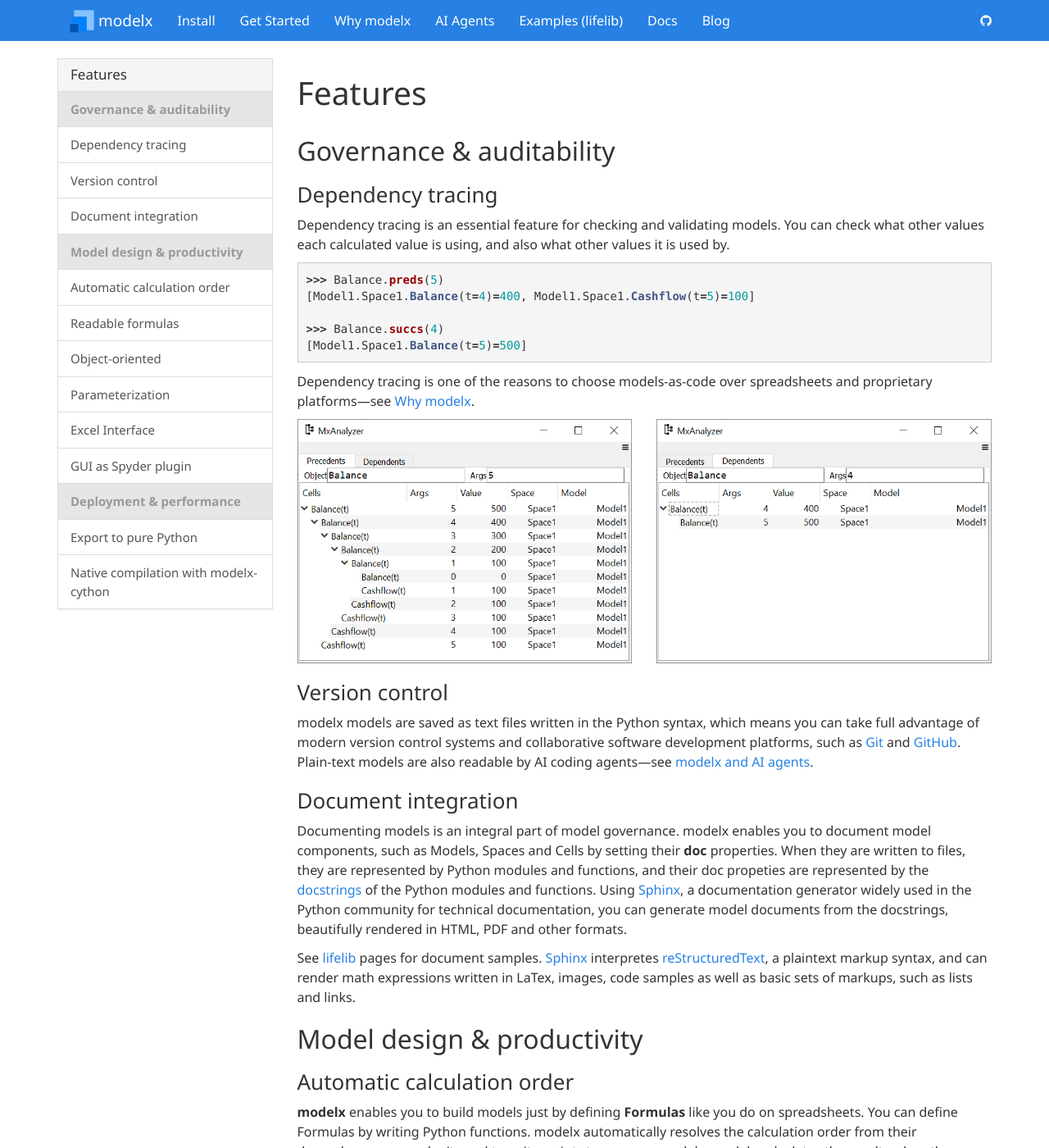
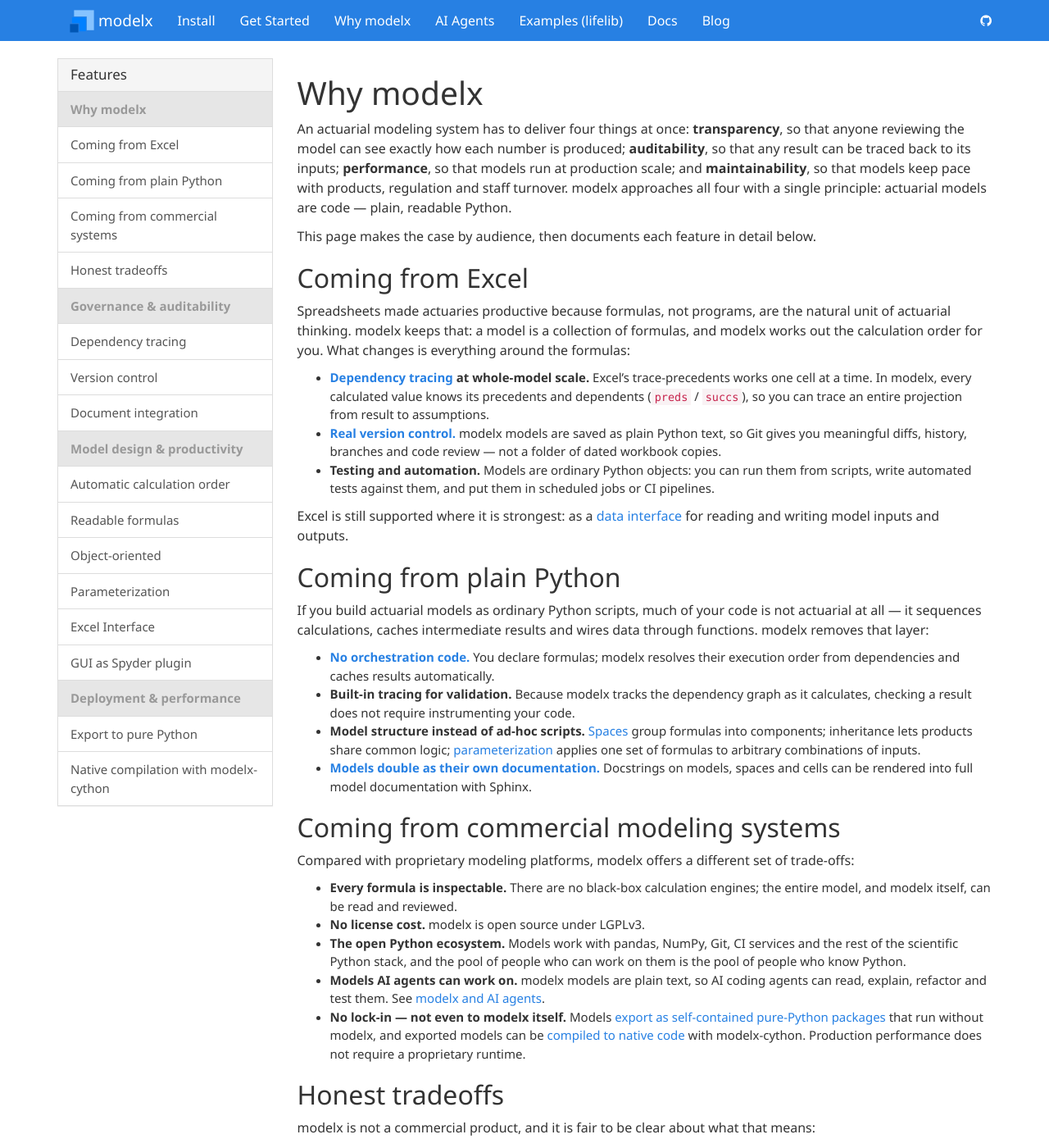
Before and after one commit to fumitoh/modelx-site, a Jekyll site: the page built from features.md, in a window 1280 px wide and 1400 px high. Shown: the whole window at 82% size. Built offline with Jekyll 4.4.1, drawn with Linux system fonts in a browser that asks for light colours; some of the changed text lies outside the part shown.

Commit message:
Merge Why modelx into features.html as one pitch-plus-evidence page
The two pages served the same purpose. features.html keeps its URL
(years-old anchors, all preserved); the title becomes 'Why modelx'
and the page reads pitch (by audience) then feature reference then
install CTA. /why.html redirects via jekyll-redirect-from. Nav's
'Why modelx' entry now reaches the features content from every
page; sidebar gains the pitch sections; pitch bullets deep-link to
feature anchors.

Co-Authored-By: Claude Fable 5 <noreply@anthropic.com>

````diff
--- a/_includes/features_nav.html
+++ b/_includes/features_nav.html
@@ -10,6 +10,11 @@
     </div>
     <div id="collapse-{{forloop.index}}" class="panel-collapse" role="tabpanel" aria-label="Side Navigation">
       <div class="list-group">
+        <span class="list-group-item disabled"><strong>Why modelx</strong></span>
+        <a class="list-group-item" href="{{ site.baseurl }}{{ page.url }}#coming-from-excel">Coming from Excel</a>
+        <a class="list-group-item" href="{{ site.baseurl }}{{ page.url }}#coming-from-plain-python">Coming from plain Python</a>
+        <a class="list-group-item" href="{{ site.baseurl }}{{ page.url }}#coming-from-commercial-modeling-systems">Coming from commercial systems</a>
+        <a class="list-group-item" href="{{ site.baseurl }}{{ page.url }}#honest-tradeoffs">Honest tradeoffs</a>
         {% for group in page.feature_groups %}
           <span class="list-group-item disabled"><strong>{{ group.title }}</strong></span>
           {% for item in group.features %}
--- a/_includes/topnav.html
+++ b/_includes/topnav.html
@@ -18,7 +18,7 @@
                 -->
                 <li><a href="{{ site.baseurl }}/#install">Install</a></li>
                 <li><a href="https://docs.modelx.io/en/latest/tutorial/index.html">Get Started</a></li>
-                <li><a href="{{ "/why.html" | prepend: site.baseurl }}">Why modelx</a></li>
+                <li><a href="{{ "/features.html" | prepend: site.baseurl }}">Why modelx</a></li>
                 <li><a href="{{ "/ai.html" | prepend: site.baseurl }}">AI Agents</a></li>
                 <li><a href="https://lifelib.io">Examples (lifelib)</a></li>
                 <li><a href="https://docs.modelx.io/en/latest/index.html">Docs</a></li>
--- a/features.md
+++ b/features.md
@@ -1,7 +1,9 @@
 ---
 layout: features
-title: Features
+title: Why modelx
 mermaid: true
+redirect_from:
+  - /why.html
 
 feature_groups:
     - title: Governance & auditability
@@ -84,6 +86,99 @@ feature_groups:
             native code with modelx-cython for faster execution.
 ---
 
+An actuarial modeling system has to deliver four things at once:
+**transparency**, so that anyone reviewing the model can see exactly how
+each number is produced; **auditability**, so that any result can be traced
+back to its inputs; **performance**, so that models run at production
+scale; and **maintainability**, so that models keep pace with products,
+regulation and staff turnover. modelx approaches all four with a single
+principle: actuarial models are code &mdash; plain, readable Python.
+
+This page makes the case by audience, then documents each feature in
+detail below.
+
+## Coming from Excel
+
+Spreadsheets made actuaries productive because formulas, not programs, are
+the natural unit of actuarial thinking. modelx keeps that: a model is a
+collection of formulas, and modelx works out the calculation order for you.
+What changes is everything around the formulas:
+
+* **[Dependency tracing](#dependency-tracing) at whole-model scale.**
+  Excel's trace-precedents works one cell at a time. In modelx, every
+  calculated value knows its precedents and dependents (`preds` /
+  `succs`), so you can trace an entire projection from result to
+  assumptions.
+* **[Real version control.](#version-control)** modelx models are saved
+  as plain Python text, so Git gives you meaningful diffs, history,
+  branches and code review &mdash; not a folder of dated workbook copies.
+* **Testing and automation.** Models are ordinary Python objects: you can
+  run them from scripts, write automated tests against them, and put them
+  in scheduled jobs or CI pipelines.
+
+Excel is still supported where it is strongest: as a
+[data interface](#excel-interface) for reading and writing model inputs
+and outputs.
+
+## Coming from plain Python
+
+If you build actuarial models as ordinary Python scripts, much of your code
+is not actuarial at all &mdash; it sequences calculations, caches
+intermediate results and wires data through functions. modelx removes that
+layer:
+
+* **[No orchestration code.](#no-programming)** You declare formulas;
+  modelx resolves their execution order from dependencies and caches
+  results automatically.
+* **Built-in tracing for validation.** Because modelx tracks the
+  dependency graph as it calculates, checking a result does not require
+  instrumenting your code.
+* **Model structure instead of ad-hoc scripts.**
+  [Spaces](#object-oriented) group formulas into components; inheritance
+  lets products share common logic; [parameterization](#parameterization)
+  applies one set of formulas to arbitrary combinations of inputs.
+* **[Models double as their own documentation.](#document-integration)**
+  Docstrings on models, spaces and cells can be rendered into full model
+  documentation with Sphinx.
+
+## Coming from commercial modeling systems
+
+Compared with proprietary modeling platforms, modelx offers a different
+set of trade-offs:
+
+* **Every formula is inspectable.** There are no black-box calculation
+  engines; the entire model, and modelx itself, can be read and reviewed.
+* **No license cost.** modelx is open source under LGPLv3.
+* **The open Python ecosystem.** Models work with pandas, NumPy, Git, CI
+  services and the rest of the scientific Python stack, and the pool of
+  people who can work on them is the pool of people who know Python.
+* **Models AI agents can work on.** modelx models are plain text, so AI
+  coding agents can read, explain, refactor and test them. See
+  [modelx and AI agents](ai.html).
+* **No lock-in &mdash; not even to modelx itself.** Models
+  [export as self-contained pure-Python packages](#export-to-pure-python)
+  that run without modelx, and exported models can be
+  [compiled to native code](#native-compilation-with-modelx-cython) with
+  modelx-cython. Production performance does not require a proprietary
+  runtime.
+
+## Honest tradeoffs
+
+modelx is not a commercial product, and it is fair to be clear about what
+that means:
+
+* **No vendor support contract.** Support is community-based, primarily
+  through [GitHub Discussions](https://github.com/fumitoh/modelx/discussions).
+* **You build your own production models.**
+  [lifelib](https://lifelib.io) provides working examples and reference
+  implementations to start from, not turnkey production models.
+* **A smaller ecosystem.** The community of consultants, tools and
+  training around modelx is smaller than those of long-established
+  commercial vendors.
+
+For teams that want full control over their models &mdash; and the ability
+to read every line of them &mdash; these trade-offs are usually the point.
+
 
 ## Governance & auditability
 
@@ -103,8 +198,7 @@ and also what other values it is used by.
 
 Dependency tracing is one of the reasons to choose models-as-code
 over spreadsheets and proprietary platforms&mdash;see
-[Why modelx](why.html).
-
+[Coming from Excel](#coming-from-excel).
 
 <div class="row">
   <div class="col-sm-6">
@@ -322,3 +416,17 @@ for background and measurements.
 
 [modelx-cython]: https://github.com/fumitoh/modelx-cython
 [Cython]: https://cython.org/
+
+## Get started
+
+Install modelx and build your first model in minutes:
+
+```
+pip install modelx
+# or
+conda install -c conda-forge modelx
+```
+
+Then follow the
+[tutorial](https://docs.modelx.io/en/latest/tutorial/index.html), or
+explore working actuarial models at [lifelib](https://lifelib.io).
````
Also changed, not shown: ai.md (+1 -1 lines), why.md (deleted, +0 -104 lines).
